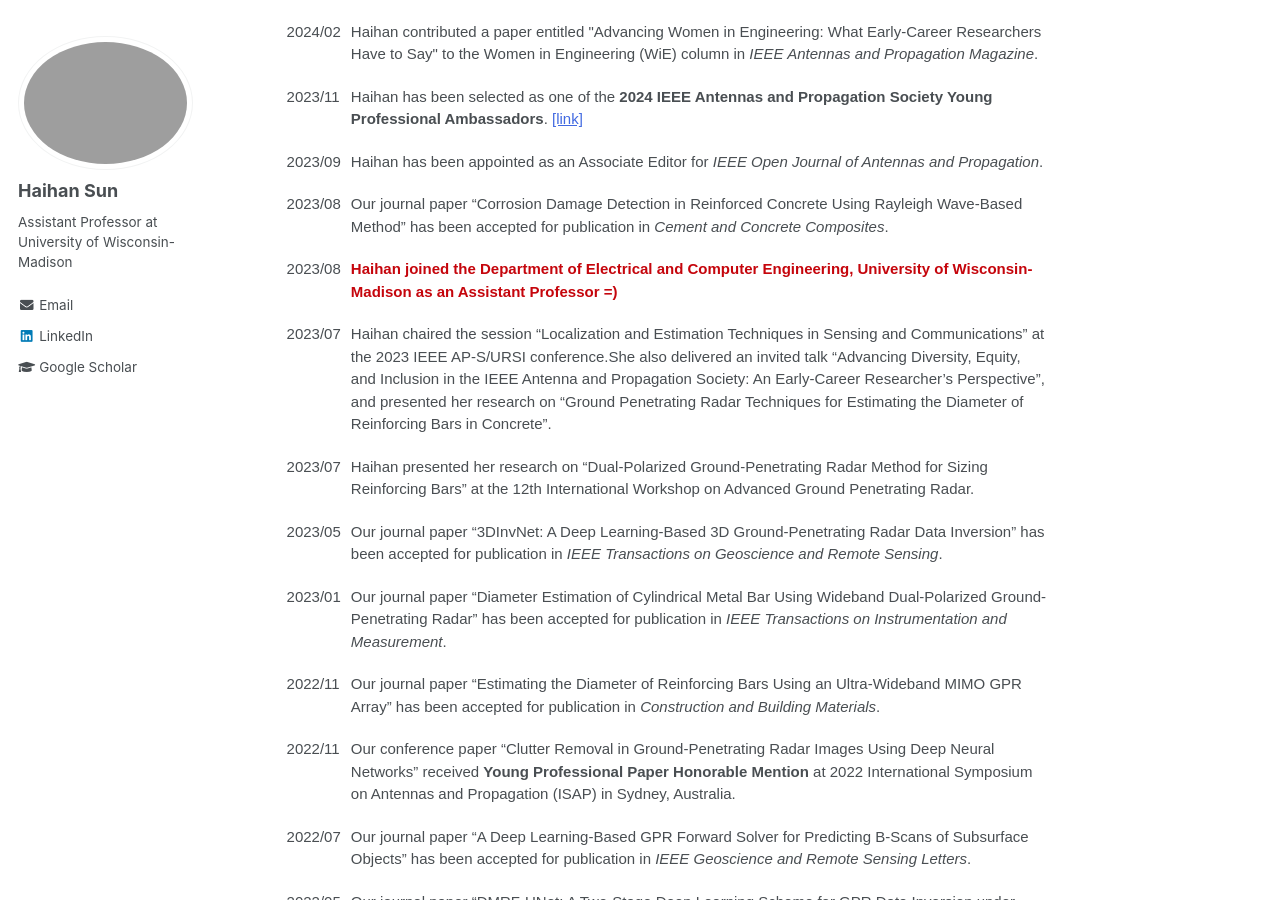
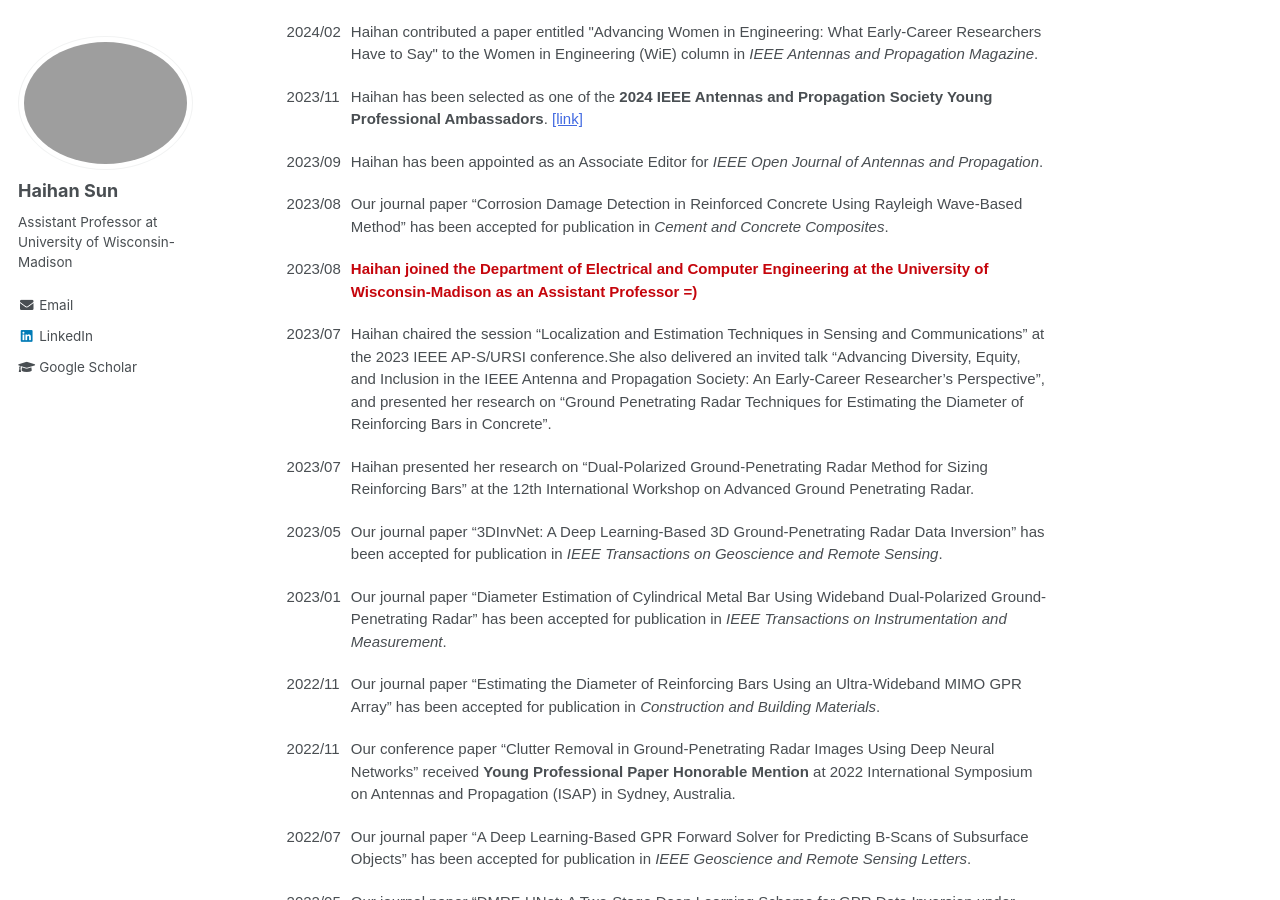
Before and after one commit to Haihan-Sun/Haihan-Sun.github.io, a Jekyll site: the page built from _pages/about.md, in a window 1280 px wide and 900 px high, scrolled down 1705 px. Built offline with Jekyll 4.4.1, drawn with Linux system fonts in a browser that asks for light colours.

Commit message:
Update about.md

```diff
--- a/_pages/about.md
+++ b/_pages/about.md
@@ -146,7 +146,7 @@ Hi! I'm Haihan Sun, an Assistant Professor at the University of Wisconsin-Madiso
 
   <tr>
     <td class="tg-ko0z">2023/08</td>
-    <td class="tg-ko0z" style="color:#C5050C;"><b>Haihan joined the Department of Electrical and Computer Engineering, University of Wisconsin-Madison as an Assistant Professor =)</b></td>
+    <td class="tg-ko0z" style="color:#C5050C;"><b>Haihan joined the Department of Electrical and Computer Engineering at the University of Wisconsin-Madison as an Assistant Professor =)</b></td>
   </tr>
 
   <tr>
```
